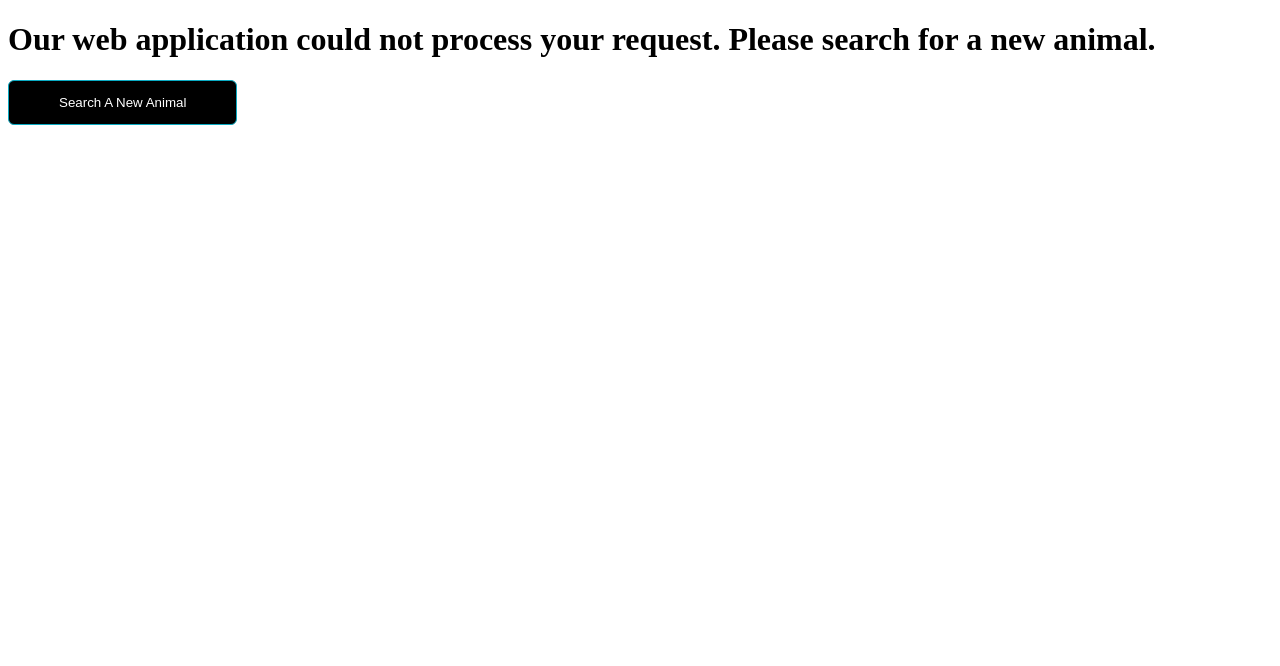
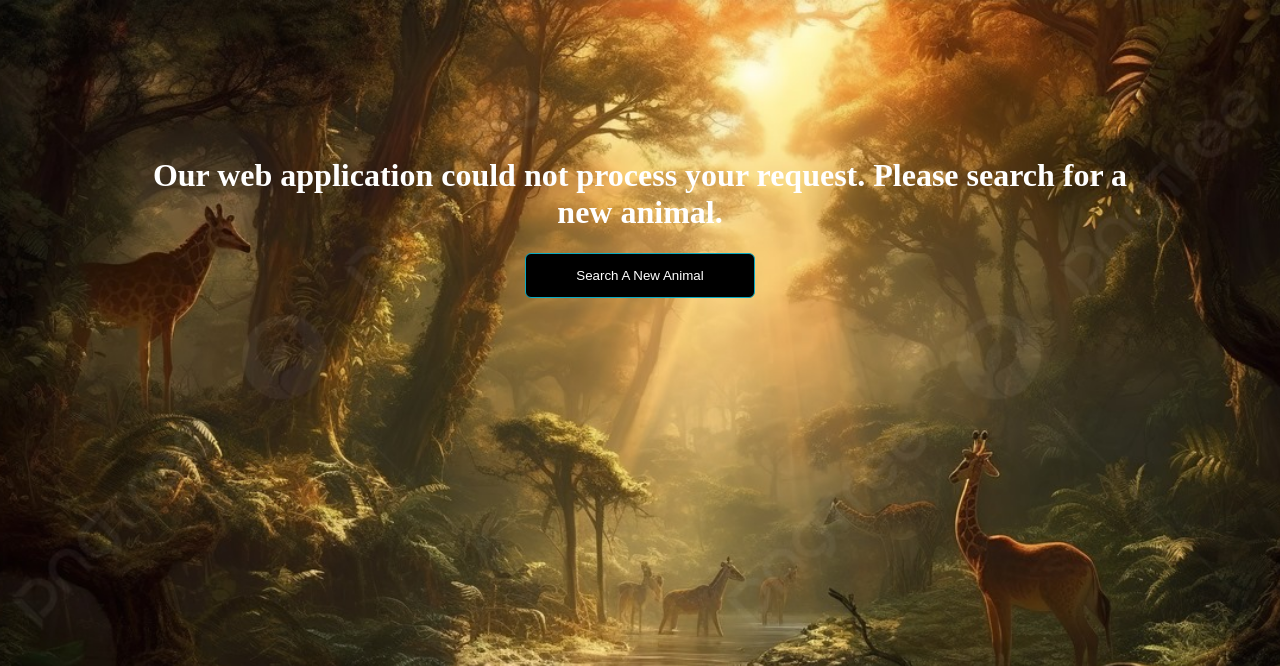
Before and after one commit to Kartavya904/2023-MakeUC-Hackathon, a Flask app: template templates/error.html in a window 1280 px wide. Shown: the top 666 px of the page. Run offline with Flask 3, Linux system fonts and the light colour scheme; the template is opened without the code that fills it, so the values that code supplies are empty.

Commit message:
Added All Styles

```diff
--- a/static/styles/error.css
+++ b/static/styles/error.css
@@ -1,3 +1,13 @@
+body{
+    background-color: #000000;
+    color: #FFFFFF;
+    background: url("../images/background.jpg");
+    background-size: cover;
+    background-position: center;
+    background-attachment: fixed;
+    align-content: center;
+    padding: 10%;
+}
 .btn{
     display: inline-block;
     margin: auto;
@@ -13,3 +23,6 @@
 .btn:hover{
     background: #16e0ff;
 }
+.container{
+    text-align: center;
+}
```
